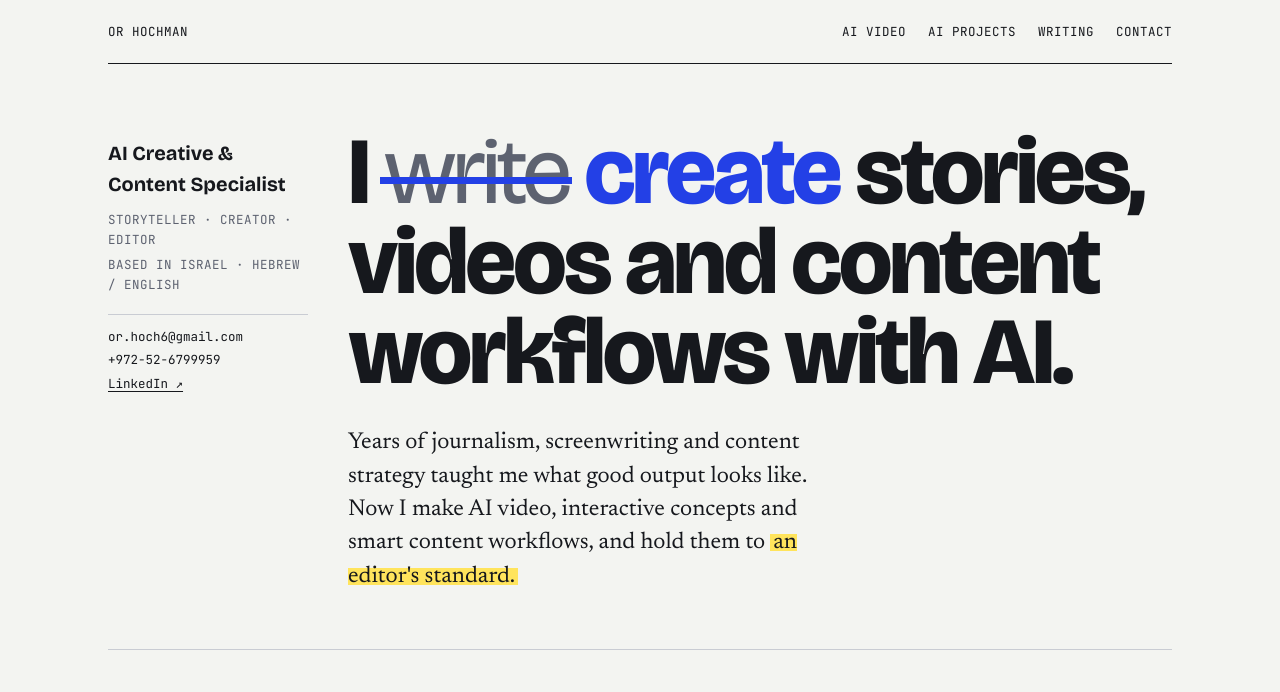
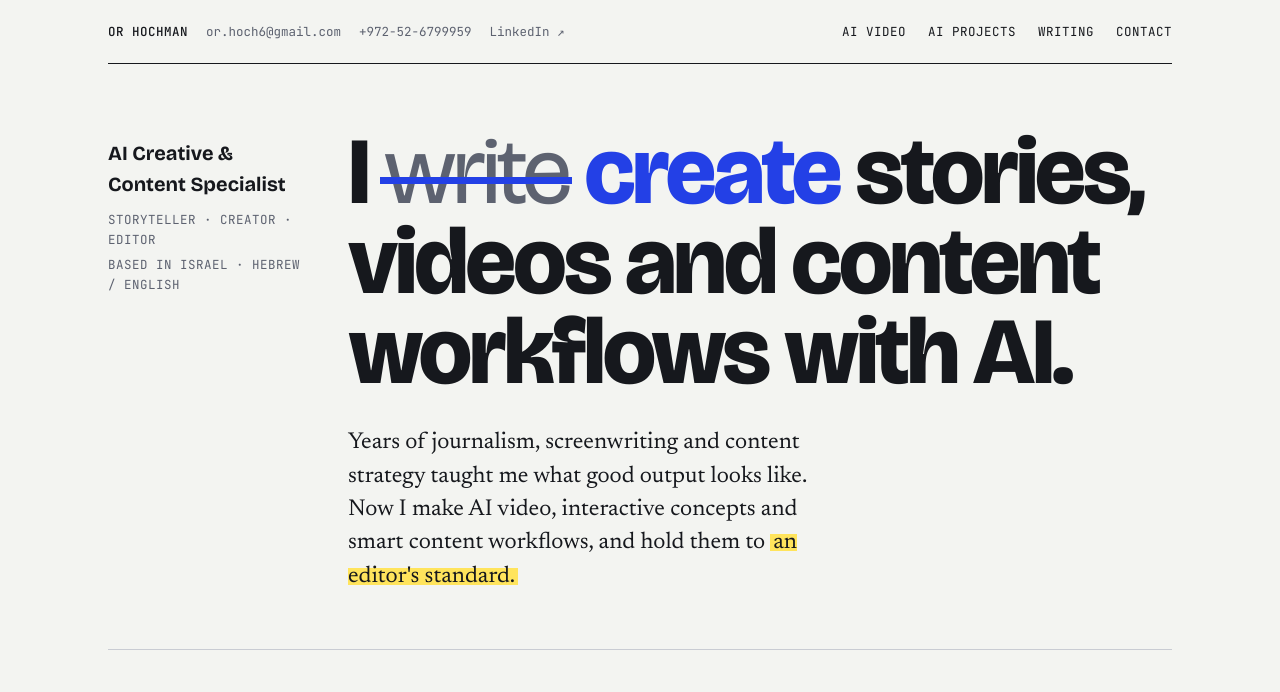
Before and after one commit to orhoch/orhoch.github.io, a plain HTML site: page index.html in a window 1280 px wide. Shown: the top 692 px of the page. Drawn offline with nearby package versions, Linux system fonts and the light colour scheme.

Commit message:
Add files via upload

```diff
--- a/index.html
+++ b/index.html
@@ -33,6 +33,9 @@ mark{background:linear-gradient(transparent 12%,var(--mark) 12%,var(--mark) 88%,
 
 /* top bar */
 .top{display:flex;justify-content:space-between;align-items:center;gap:16px;padding:22px 0;border-bottom:1px solid var(--ink);flex-wrap:wrap}
+.tl{display:flex;flex-wrap:wrap;align-items:baseline;gap:6px 18px}
+.tc2{font-family:var(--mono);font-size:12.5px;color:var(--muted);text-decoration:none}
+a.tc2:hover{color:var(--accent)}
 .top nav{display:flex;gap:22px;flex-wrap:wrap}
 .top nav a{font-family:var(--mono);font-size:12.5px;text-transform:uppercase;letter-spacing:.04em;color:var(--ink);text-decoration:none}
 .top nav a:hover{color:var(--accent)}
@@ -112,7 +115,7 @@ section{display:grid;grid-template-columns:200px 1fr;gap:40px;padding:64px 0;bor
 .stack h3{font-family:var(--mono);font-size:12.5px;font-weight:500;text-transform:uppercase;letter-spacing:.04em;color:var(--accent);margin:0 0 10px}
 .stack p{margin:0;font-size:17px}
 .contact{padding:72px 0 56px}
-.contact h2{font-family:var(--display);font-weight:800;font-size:clamp(36px,5.5vw,64px);letter-spacing:-.03em;line-height:1;margin:0 0 26px}
+.contact h2{font-family:var(--display);font-weight:700;font-size:clamp(30px,4vw,44px);letter-spacing:-.02em;line-height:1.05;margin:8px 0 20px}
 .contact .row{display:flex;flex-wrap:wrap;gap:14px 34px;font-family:var(--mono);font-size:15px}
 .contact .row a,.contact .row span{color:var(--ink)}
 footer{padding:20px 0 40px;border-top:1px solid var(--ink)}
@@ -145,7 +148,12 @@ footer{padding:20px 0 40px;border-top:1px solid var(--ink)}
 <div class="wrap">
 
 <header class="top">
-  <span class="mono" style="color:var(--ink)">Or Hochman</span>
+  <div class="tl">
+    <span class="mono" style="color:var(--ink);font-weight:500">Or Hochman</span>
+    <span class="tc2">or.hoch6@gmail.com</span>
+    <span class="tc2">+972-52-6799959</span>
+    <a class="tc2" href="https://www.linkedin.com/in/or-hochman-761432111">LinkedIn ↗</a>
+  </div>
   <nav aria-label="Sections">
     <a href="#video">AI video</a>
     <a href="#ai-builds">AI projects</a>
@@ -159,11 +167,6 @@ footer{padding:20px 0 40px;border-top:1px solid var(--ink)}
     <p class="role">AI Creative &amp; Content Specialist</p>
     <span class="mono">Storyteller · Creator · Editor</span>
     <span class="mono">Based in Israel · Hebrew / English</span>
-    <div class="hcontact">
-      <span>or.hoch6@gmail.com</span>
-      <span>+972-52-6799959</span>
-      <a href="https://www.linkedin.com/in/or-hochman-761432111">LinkedIn ↗</a>
-    </div>
   </div>
   <div>
     <h1>I <span class="strike">write</span> <span class="ins">create</span> stories, videos and content workflows with AI.</h1>
@@ -322,7 +325,8 @@ footer{padding:20px 0 40px;border-top:1px solid var(--ink)}
 </section>
 
 <div class="contact" id="contact">
-  <span class="mono" style="display:block;margin-bottom:16px">05 · Contact</span>
+  <span class="mono">05 · Contact</span>
+  <h2>Get in touch</h2>
   <div class="row">
     <span>or.hoch6@gmail.com</span>
     <span>+972-52-6799959</span>
```
